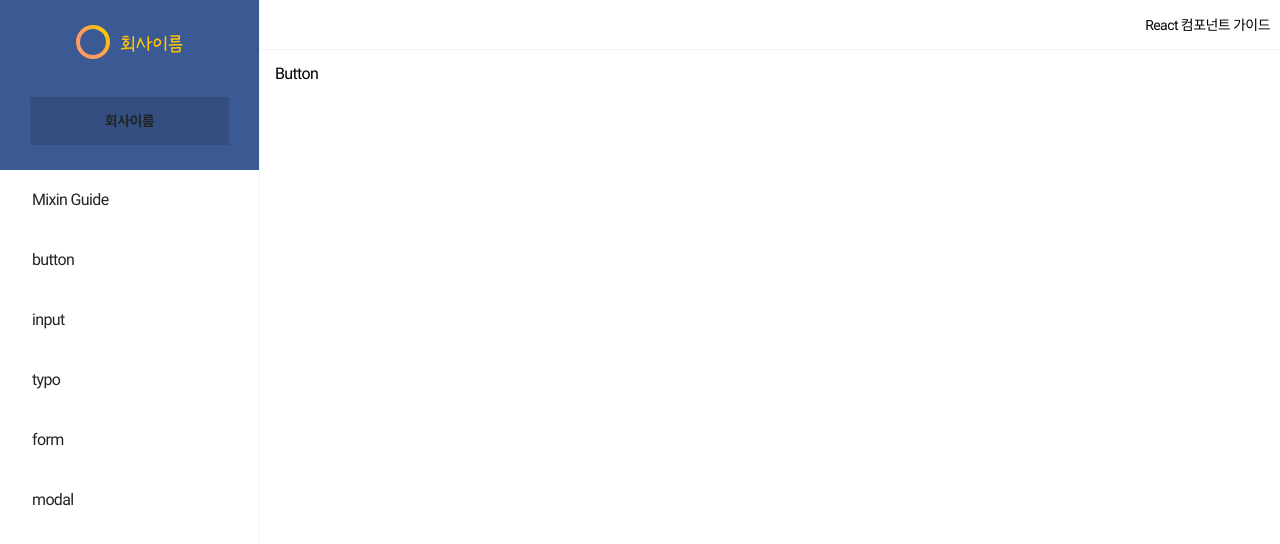
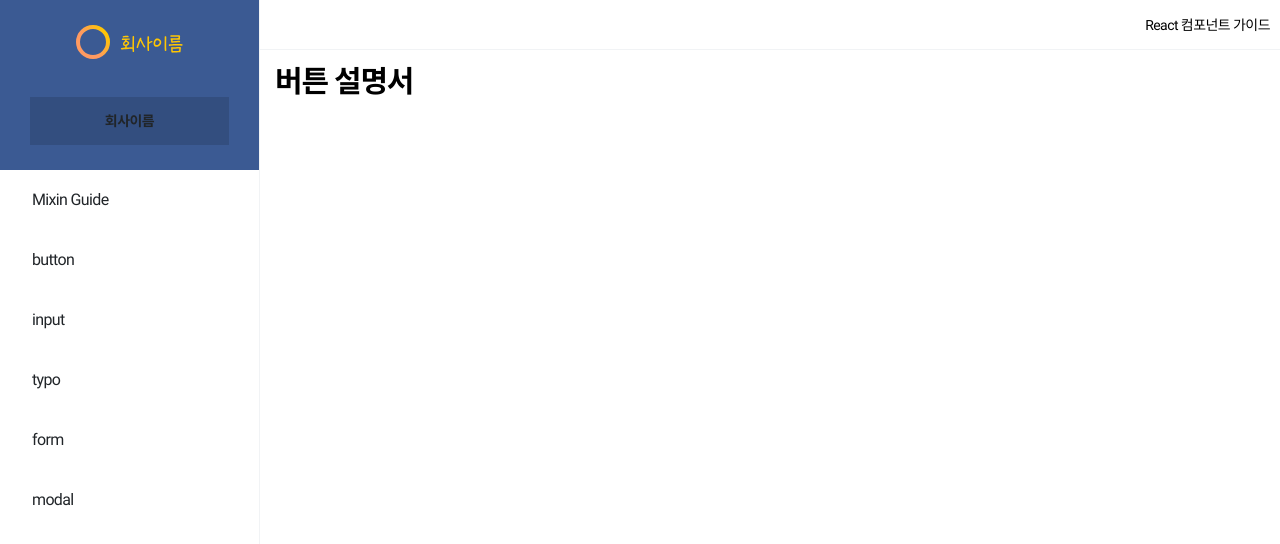
Before and after one commit to RAD-PUB/React_Guide, a React (Vite) app: page /button in a window 1280 px wide. Shown: the top 544 px of the page. Built offline with nearby package versions, Linux system fonts and the light colour scheme.

Commit message:
button medium

```diff
--- a/src/pages/Button.jsx
+++ b/src/pages/Button.jsx
@@ -1,9 +1,13 @@
 import '../assets/scss/components.scss'
+import PageTitle from '../layouts/typo/PageTitle'
 
 const Button = () => {
     return (
-        <div>Button</div>
-    )
+      <>
+      <PageTitle>버튼 설명서</PageTitle>
+
+      </>
+    );
 }
 
 export default Button
```
Also changed, not shown: src/layouts/button/ButtonMedium.jsx (added, +9 -0 lines).
